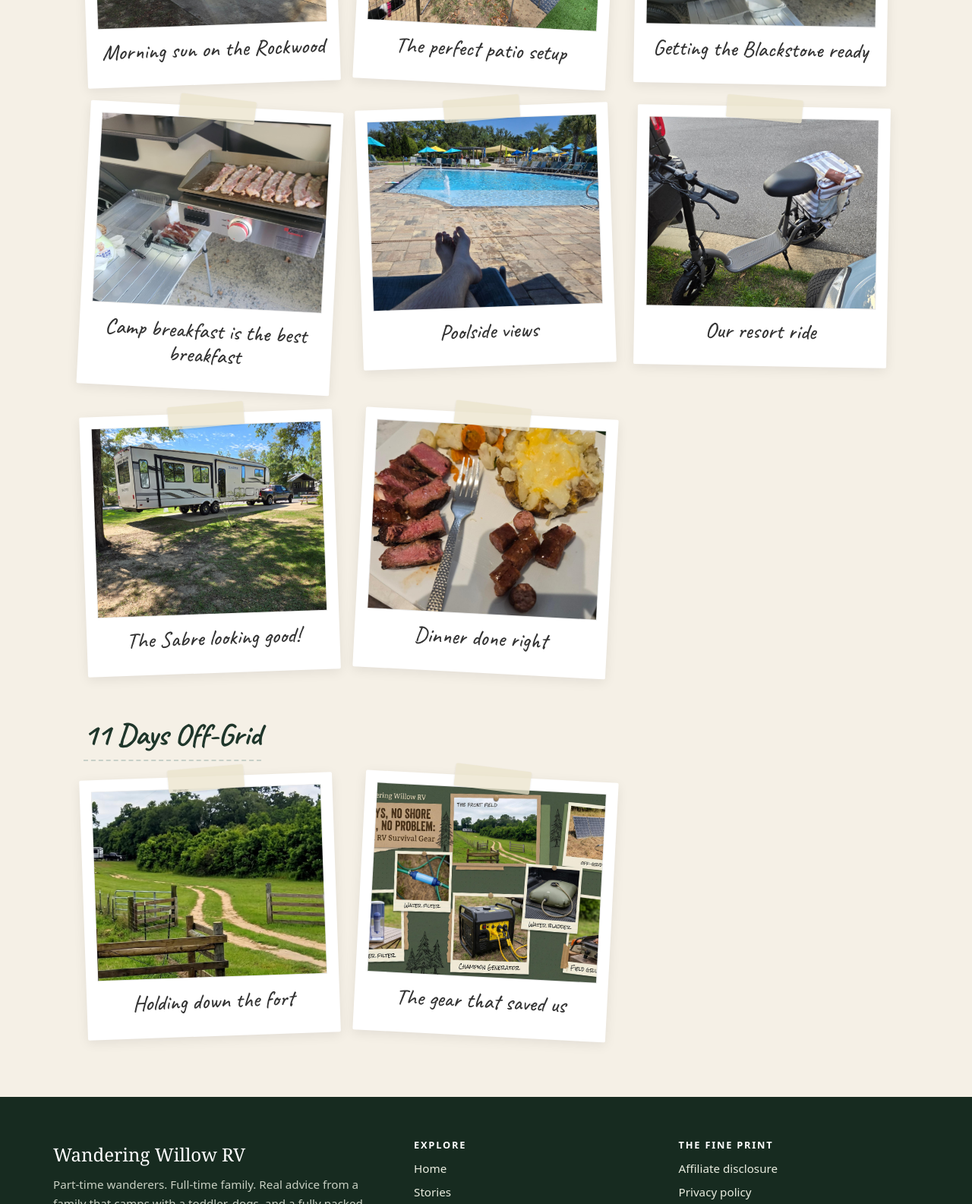
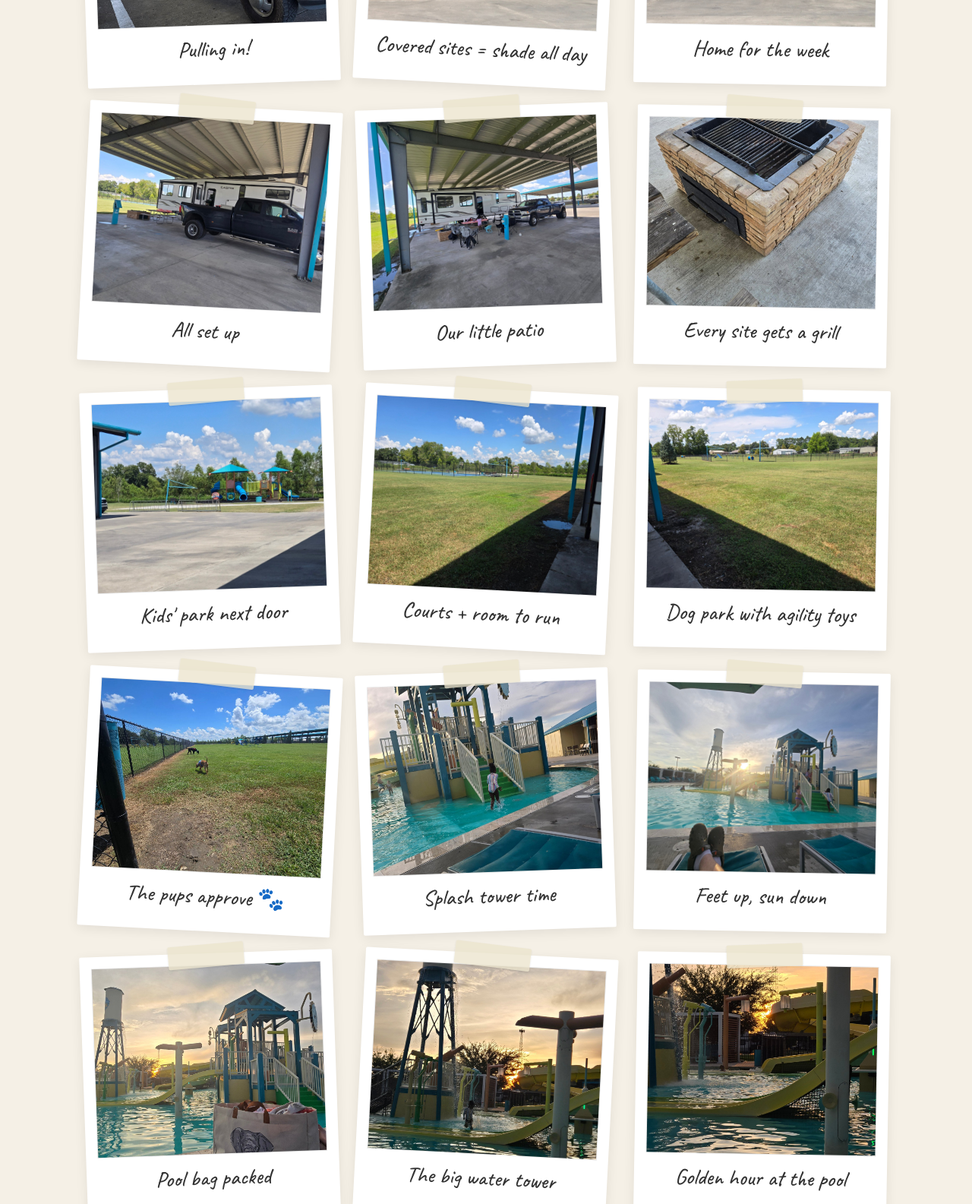
Before and after one commit to taylorj558/wanderingwillowrv, a plain HTML site: page album.html in a window 1280 px wide. Shown: the part 580-2165 px from the top of the page at 76% size. Drawn offline with Linux system fonts and the light colour scheme; a web font is replaced by a local one.

Commit message:
Add files via upload

```diff
--- a/album.html
+++ b/album.html
@@ -62,6 +62,96 @@
     </div>
 
     <div class="album-container">
+
+      <!-- ==============================================
+           TRIP GROUP: Margaritaville RV Resort, Louisiana
+           ============================================== -->
+      <section class="trip-group">
+        <h2 class="trip-title">Margaritaville Resort, Louisiana</h2>
+
+        <div class="scrapbook-grid">
+          <div class="polaroid">
+            <div class="tape"></div>
+            <img src="assets/img/album/margaritaville-01-rolling-in.jpg" alt="Our Sabre and Ram truck pulling in under the covered check-in area" loading="lazy">
+            <div class="caption">Pulling in!</div>
+          </div>
+          <div class="polaroid">
+            <div class="tape"></div>
+            <img src="assets/img/album/margaritaville-02-sabre-under-cover.jpg" alt="Our Sabre fifth wheel parked at a covered RV site" loading="lazy">
+            <div class="caption">Covered sites = shade all day</div>
+          </div>
+          <div class="polaroid">
+            <div class="tape"></div>
+            <img src="assets/img/album/margaritaville-03-site-front.jpg" alt="Front view of our truck and Sabre under the site canopy" loading="lazy">
+            <div class="caption">Home for the week</div>
+          </div>
+          <div class="polaroid">
+            <div class="tape"></div>
+            <img src="assets/img/album/margaritaville-04-site-side.jpg" alt="Side view of the Sabre and truck at our covered site" loading="lazy">
+            <div class="caption">All set up</div>
+          </div>
+          <div class="polaroid">
+            <div class="tape"></div>
+            <img src="assets/img/album/margaritaville-05-site-setup.jpg" alt="Camp chairs and picnic table set up at our covered site" loading="lazy">
+            <div class="caption">Our little patio</div>
+          </div>
+          <div class="polaroid">
+            <div class="tape"></div>
+            <img src="assets/img/album/margaritaville-06-fire-pit-grill.jpg" alt="Brick fire pit with a grill grate at the campsite" loading="lazy">
+            <div class="caption">Every site gets a grill</div>
+          </div>
+          <div class="polaroid">
+            <div class="tape"></div>
+            <img src="assets/img/album/margaritaville-07-kids-park.jpg" alt="Kids' playground with shaded slides near the campsites" loading="lazy">
+            <div class="caption">Kids' park next door</div>
+          </div>
+          <div class="polaroid">
+            <div class="tape"></div>
+            <img src="assets/img/album/margaritaville-08-courts.jpg" alt="Grass field with pickleball and basketball courts" loading="lazy">
+            <div class="caption">Courts + room to run</div>
+          </div>
+          <div class="polaroid">
+            <div class="tape"></div>
+            <img src="assets/img/album/margaritaville-09-dog-park.jpg" alt="Fenced dog park with agility equipment" loading="lazy">
+            <div class="caption">Dog park with agility toys</div>
+          </div>
+          <div class="polaroid">
+            <div class="tape"></div>
+            <img src="assets/img/album/margaritaville-10-pups-exploring.jpg" alt="Our dogs sniffing around the big fenced dog park" loading="lazy">
+            <div class="caption">The pups approve 🐾</div>
+          </div>
+          <div class="polaroid">
+            <div class="tape"></div>
+            <img src="assets/img/album/margaritaville-11-splash-tower.jpg" alt="Splash play tower with slides and water features in the pool" loading="lazy">
+            <div class="caption">Splash tower time</div>
+          </div>
+          <div class="polaroid">
+            <div class="tape"></div>
+            <img src="assets/img/album/margaritaville-12-poolside-sunset.jpg" alt="Feet up on a lounge chair by the pool at sunset" loading="lazy">
+            <div class="caption">Feet up, sun down</div>
+          </div>
+          <div class="polaroid">
+            <div class="tape"></div>
+            <img src="assets/img/album/margaritaville-13-pool-bag.jpg" alt="Pool bag on a chair with the splash pad and sunset behind" loading="lazy">
+            <div class="caption">Pool bag packed</div>
+          </div>
+          <div class="polaroid">
+            <div class="tape"></div>
+            <img src="assets/img/album/margaritaville-14-water-tower.jpg" alt="The pool's water tower dumping water at sunset" loading="lazy">
+            <div class="caption">The big water tower</div>
+          </div>
+          <div class="polaroid">
+            <div class="tape"></div>
+            <img src="assets/img/album/margaritaville-15-golden-hour.jpg" alt="Sun setting behind the water slides" loading="lazy">
+            <div class="caption">Golden hour at the pool</div>
+          </div>
+          <div class="polaroid">
+            <div class="tape"></div>
+            <img src="assets/img/album/margaritaville-16-covered-sites.jpg" alt="Row of covered RV sites seen from our truck" loading="lazy">
+            <div class="caption">Rows of covered sites</div>
+          </div>
+        </div>
+      </section>
 
       <!-- ==============================================
            TRIP GROUP 1: Splash RV Resort
```
Also changed, not shown: assets/img/album/margaritaville-01-rolling-in.jpg (added), assets/img/album/margaritaville-02-sabre-under-cover.jpg (added), assets/img/album/margaritaville-03-site-front.jpg (added), assets/img/album/margaritaville-04-site-side.jpg (added), assets/img/album/margaritaville-05-site-setup.jpg (added), assets/img/album/margaritaville-06-fire-pit-grill.jpg (added), assets/img/album/margaritaville-07-kids-park.jpg (added), assets/img/album/margaritaville-08-courts.jpg (added), assets/img/album/margaritaville-09-dog-park.jpg (added), assets/img/album/margaritaville-10-pups-exploring.jpg (added), assets/img/album/margaritaville-11-splash-tower.jpg (added), assets/img/album/margaritaville-12-poolside-sunset.jpg (added), assets/img/album/margaritaville-13-pool-bag.jpg (added), assets/img/album/margaritaville-14-water-tower.jpg (added), 2 more files.
